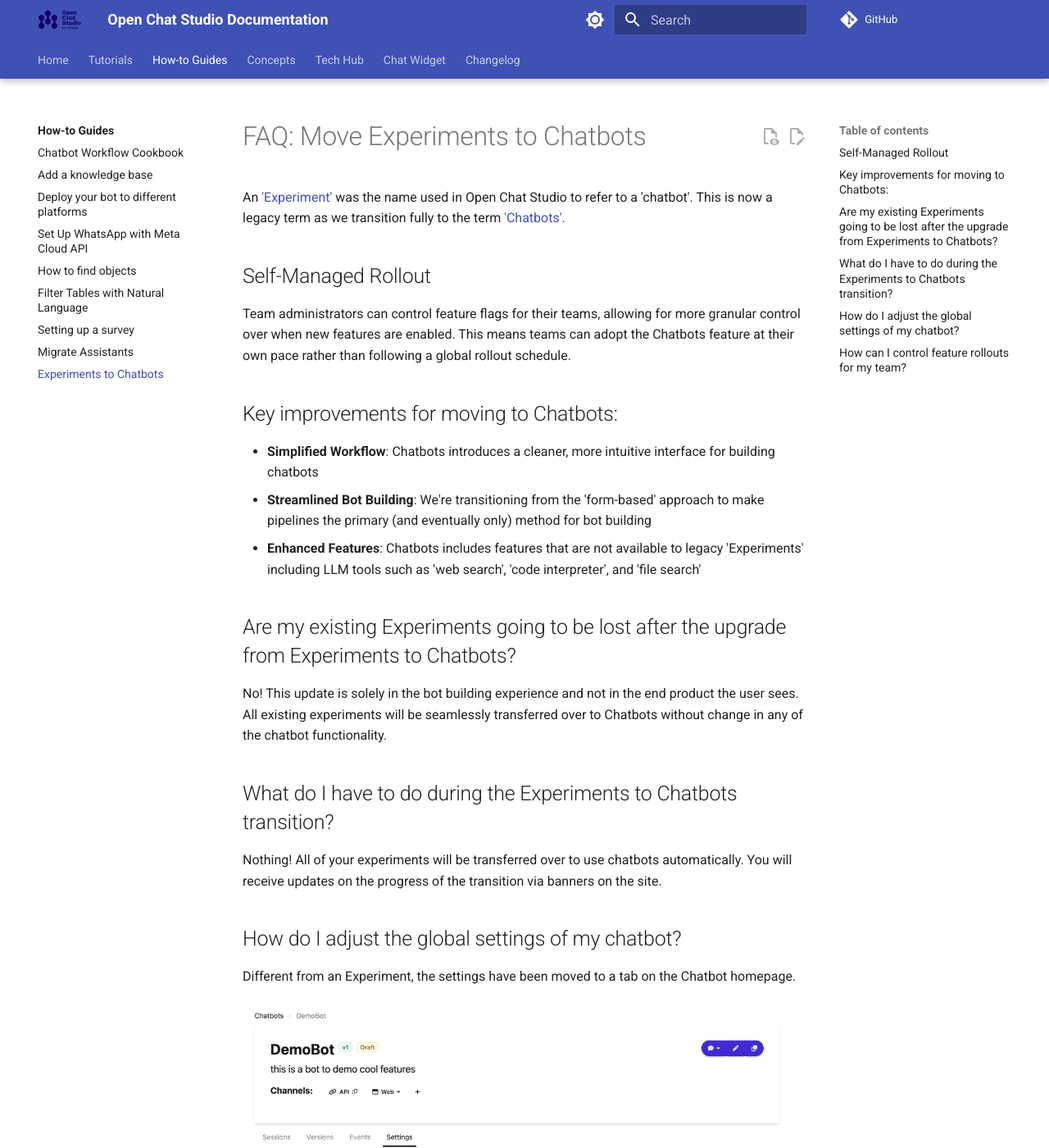
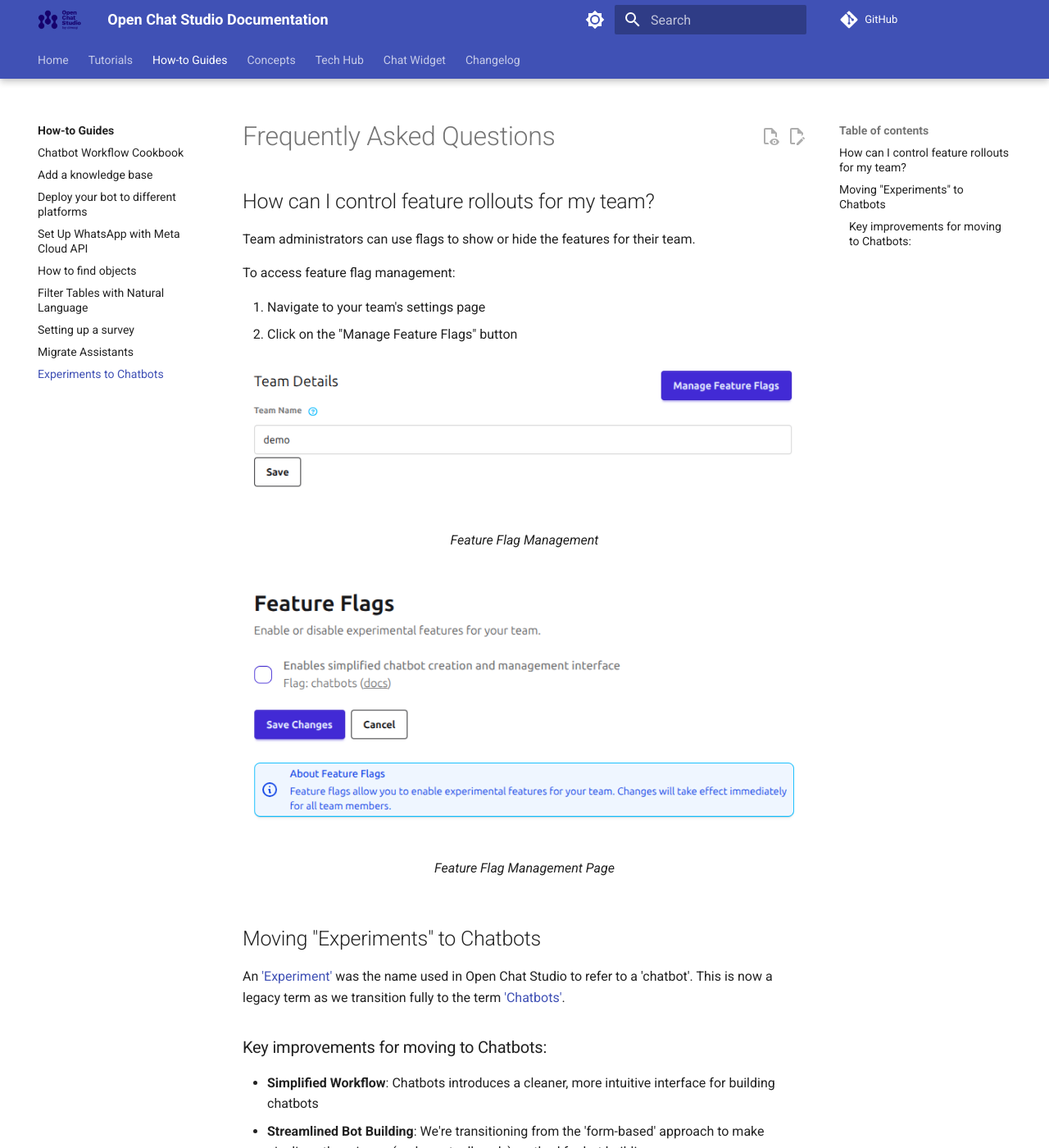
Before and after one commit to dimagi/open-chat-studio-docs, an MkDocs documentation site: the page built from docs/how-to/rollout_faq.md, in a window 1280 px wide and 1400 px high. Shown: the whole window at 82% size. Built offline with MkDocs 1.6.1 and Material for MkDocs 9.7.7, drawn with Linux system fonts in a browser that asks for light colours; a script that is not in the unit is left out; comment, search, counter and statistics services are not loaded; some of the changed text lies outside the part shown.

Commit message:
remove the content about the migration and chatbot settings page

```diff
--- a/docs/how-to/rollout_faq.md
+++ b/docs/how-to/rollout_faq.md
@@ -1,29 +1,5 @@
-# FAQ: Move Experiments to Chatbots
-An ['Experiment'](../concepts/experiment/index.md) was the name used in Open Chat Studio to refer to a 'chatbot'. This is now a legacy term as we transition fully to the term ['Chatbots'](../concepts/chatbots/index.md).
+# Frequently Asked Questions
 
-## Self-Managed Rollout
-Team administrators can control feature flags for their teams, allowing for more granular control over when new features are enabled. This means teams can adopt the Chatbots feature at their own pace rather than following a global rollout schedule.
-
-## Key improvements for moving to Chatbots:
-- **Simplified Workflow**: Chatbots introduces a cleaner, more intuitive interface for building chatbots
-- **Streamlined Bot Building**: We're transitioning from the 'form-based' approach to make pipelines the primary (and eventually only) method for bot building
-- **Enhanced Features**: Chatbots includes features that are not available to legacy 'Experiments' including LLM tools such as 'web search', 'code interpreter', and 'file search'
-
-
-
-## Are my existing Experiments going to be lost after the upgrade from Experiments to Chatbots?
-No! This update is solely in the bot building experience and not in the end product the user sees. All existing experiments will be seamlessly transferred over to Chatbots without change in any of the chatbot functionality.
-
-## What do I have to do during the Experiments to Chatbots transition?
-Nothing! All of your experiments will be transferred over to use chatbots automatically. You will receive updates on the progress of the transition via banners on the site.
-
-## How do I adjust the global settings of my chatbot?
-Different from an Experiment, the settings have been moved to a tab on the Chatbot homepage.
-<figure markdown="span">
-  ![Chatbot Settings](../assets/images/chatbot_settings.png)
-  <figcaption>The settings tab</figcaption>
-</figure>
-Here, you are able to modify name, description, voice, tracing, consent, surveys, participant allowlist, and seed message.
 
 ## How can I control feature rollouts for my team?
 Team administrators can use flags to show or hide the features for their team.
@@ -42,3 +18,12 @@
   ![Feature Flags](../assets/images/manage_flags_page.png)
   <figcaption>Feature Flag Management Page</figcaption>
 </figure>
+
+## Moving "Experiments" to Chatbots
+
+An ['Experiment'](../concepts/experiment/index.md) was the name used in Open Chat Studio to refer to a 'chatbot'. This is now a legacy term as we transition fully to the term ['Chatbots'](../concepts/chatbots/index.md).
+
+### Key improvements for moving to Chatbots:
+- **Simplified Workflow**: Chatbots introduces a cleaner, more intuitive interface for building chatbots
+- **Streamlined Bot Building**: We're transitioning from the 'form-based' approach to make pipelines the primary (and eventually only) method for bot building
+- **Enhanced Features**: Chatbots includes features that are not available to legacy 'Experiments' including LLM tools such as 'web search', 'code interpreter', and 'file search'
```
